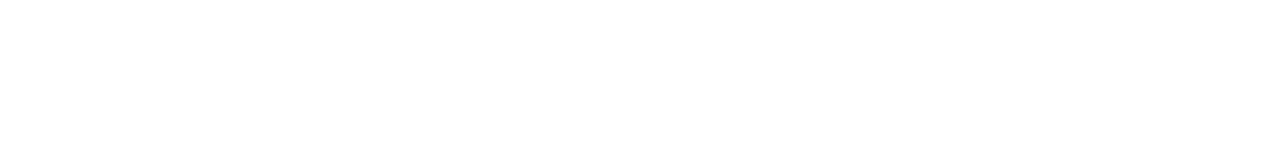
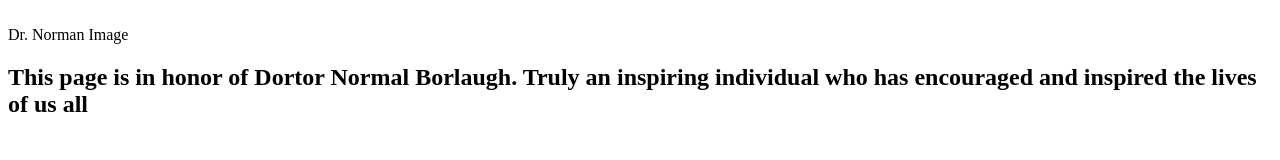
Before and after one commit to ClintonYounge/Clinton-and-Cesar-Trial, a plain HTML site: page index.html in a window 1280 px wide. Drawn offline with Linux system fonts and the light colour scheme.

Commit message:
Added Key info
Added tribute message

```diff
--- a/index.html
+++ b/index.html
@@ -12,6 +12,12 @@
     <main id="main">
       <div id="img-div">
         <img id="image" src="" alt="" />
+        <figcaption id="img-caption">Dr. Norman Image</figcaption>
+        <p id="tribute-info">
+          <h2> This page is in honor of Dortor Normal Borlaugh.
+            Truly an inspiring individual who has encouraged and
+            inspired the lives of us all</h2>
+        </p>
       </div>
     </main>
   </body>
```
